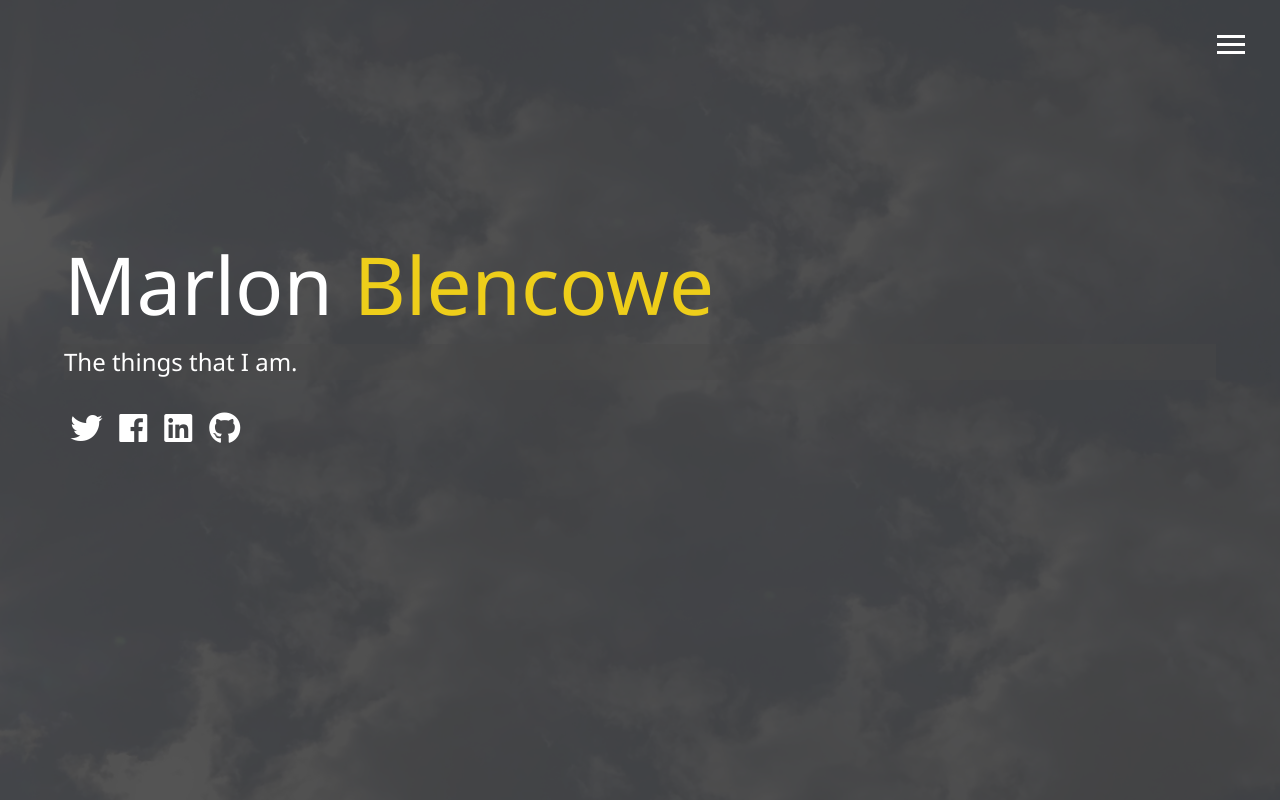
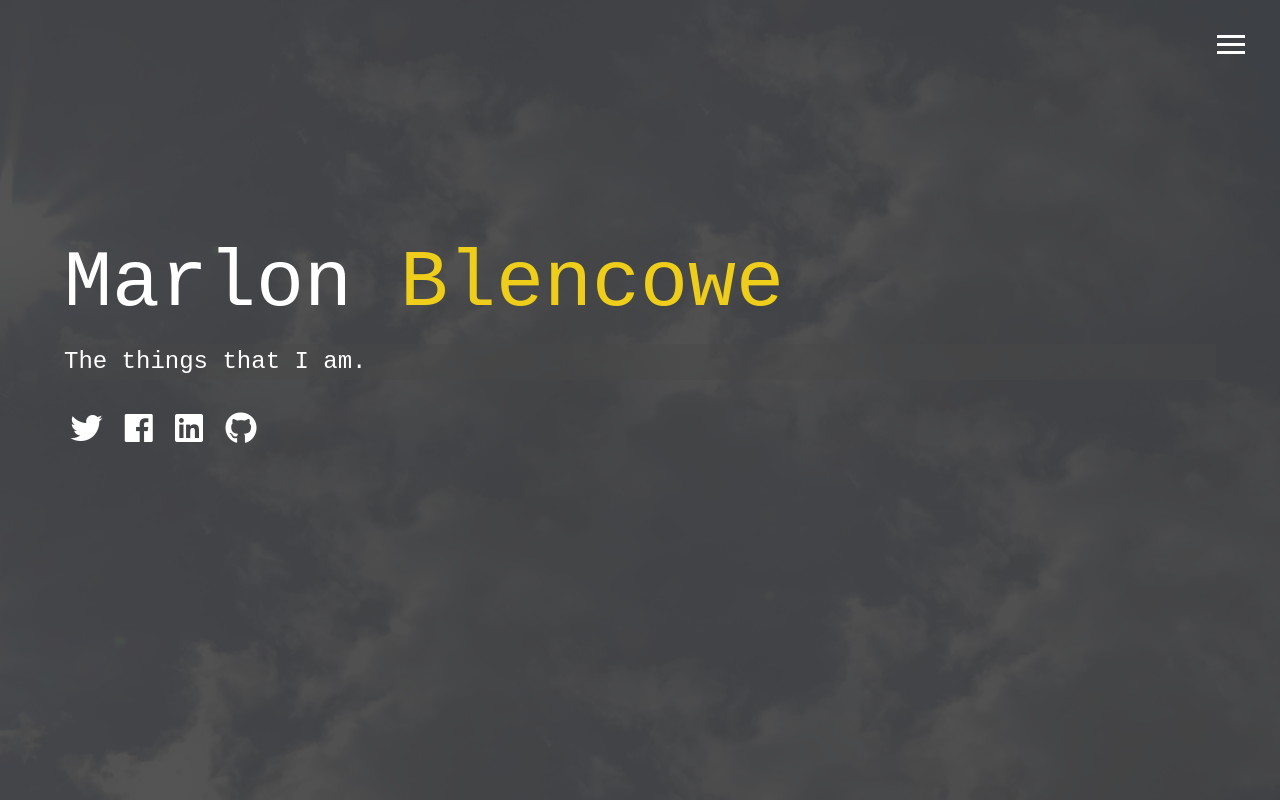
Before and after one commit to MBlenc/modern_portfolio, a website: page docs/index.html in a window 1280 px wide. Drawn offline with Linux system fonts and the light colour scheme.

Commit message:
Changed fonts

```diff
--- a/scss/main.scss
+++ b/scss/main.scss
@@ -11,7 +11,7 @@ body {
   color: set-text-color($primary-color); // apply the set-text color function
   height: 100%;
   margin: 0;
-  font-family: "Segoe UI", Tahoma, Geneva, Verdana, sans-serif;
+  font-family: "Courier New", Courier, monospace;
   line-height: 1.5;
 }
 
```
Also changed, not shown: docs/css/main.css.
